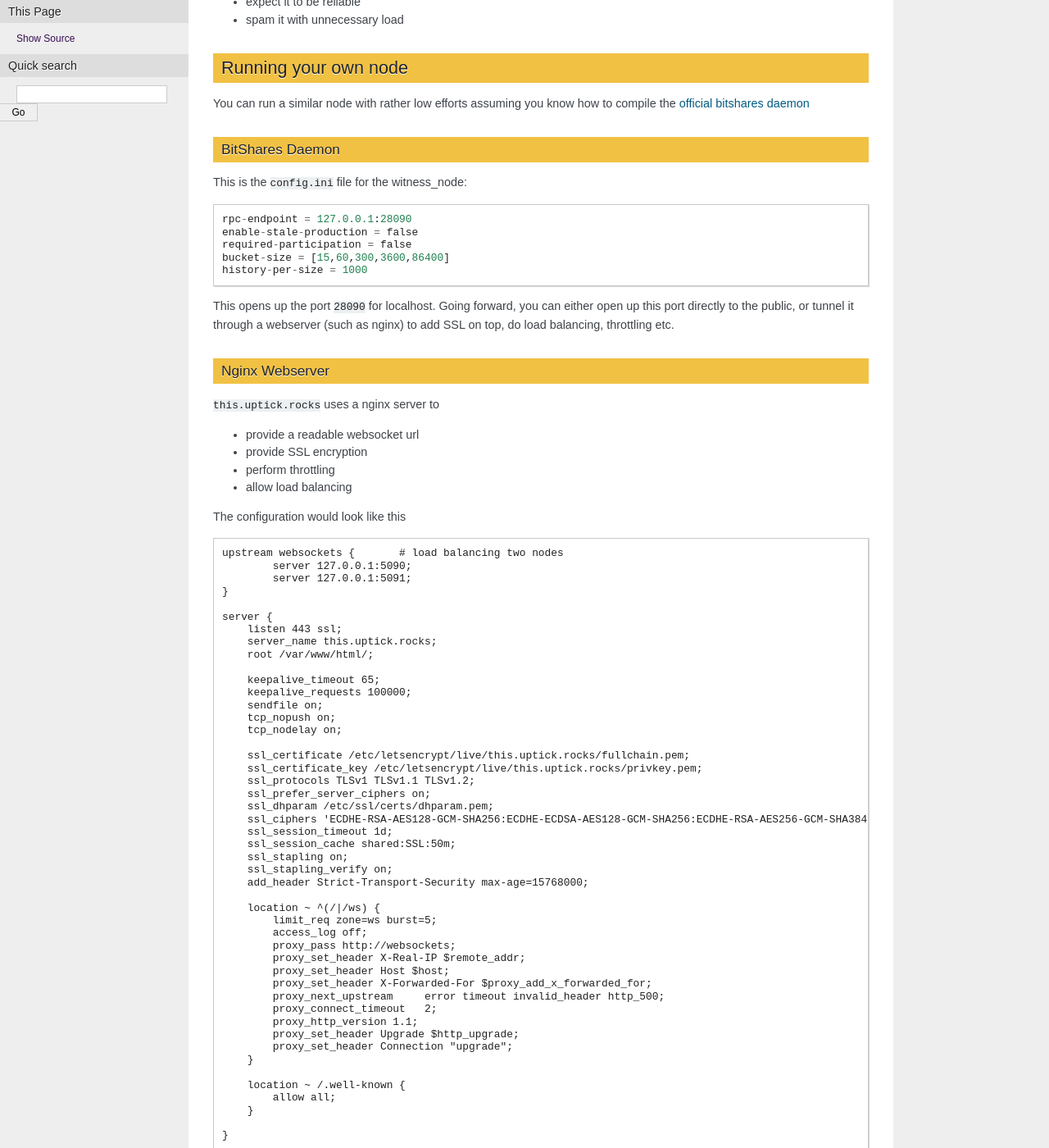
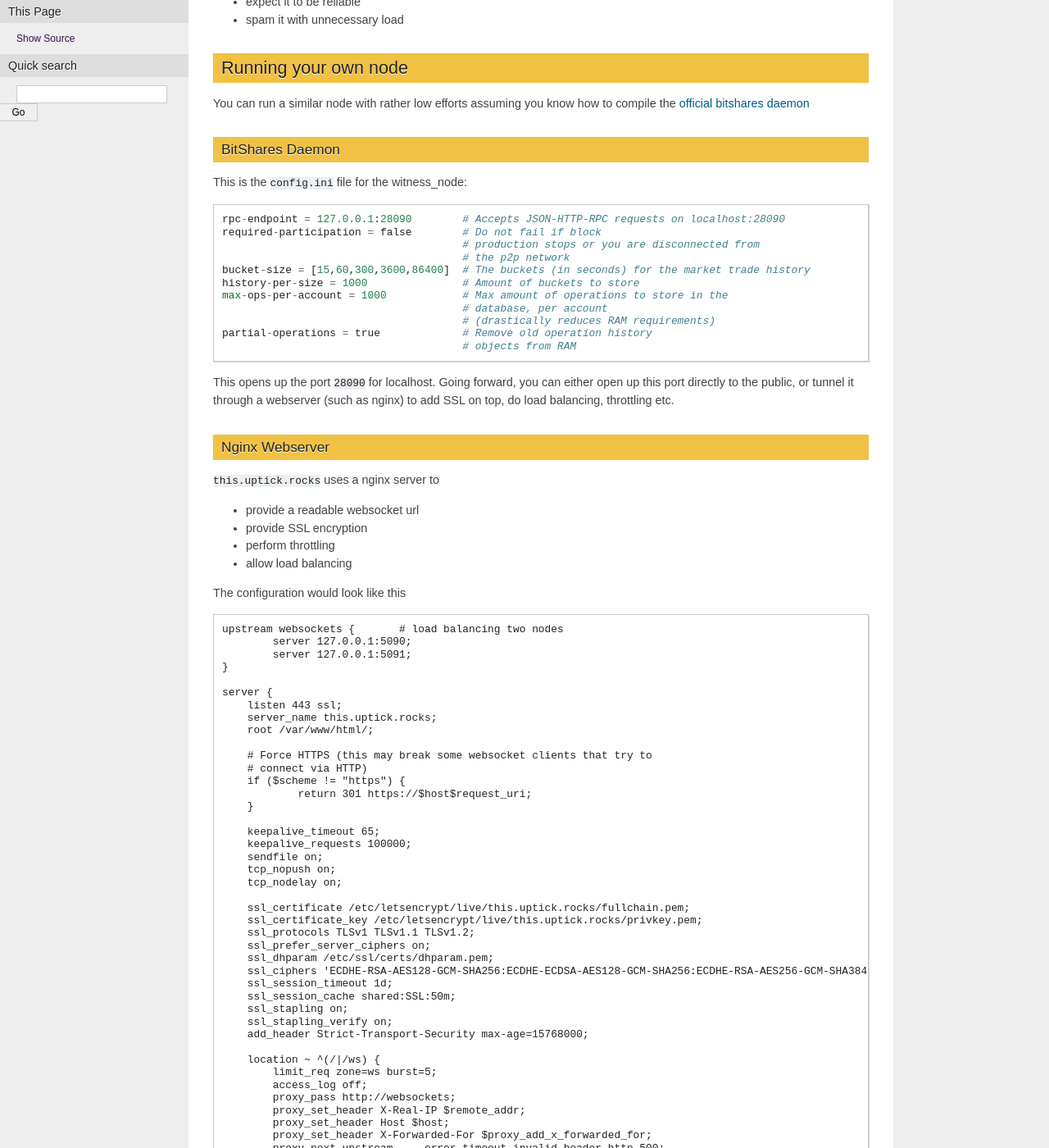
Before and after one commit to bitshares/uptick, a Sphinx documentation site: the page built from docs/public-api.rst, in a window 1280 px wide and 1400 px high, scrolled down 350 px. Shown: the whole window at 82% size. Built offline with Sphinx 7.4.7, drawn with Linux system fonts in a browser that asks for light colours; some of the changed text lies outside the part shown.

Commit message:
[docs] updates to public api config

```diff
--- a/docs/public-api.rst
+++ b/docs/public-api.rst
@@ -29,11 +29,18 @@ This is the ``config.ini`` file for the witness_node:
 
 ::
 
-    rpc-endpoint = 127.0.0.1:28090
-    enable-stale-production = false
-    required-participation = false
-    bucket-size = [15,60,300,3600,86400]
-    history-per-size = 1000
+    rpc-endpoint = 127.0.0.1:28090        # Accepts JSON-HTTP-RPC requests on localhost:28090
+    required-participation = false        # Do not fail if block
+                                          # production stops or you are disconnected from
+                                          # the p2p network
+    bucket-size = [15,60,300,3600,86400]  # The buckets (in seconds) for the market trade history
+    history-per-size = 1000               # Amount of buckets to store
+    max-ops-per-account = 1000            # Max amount of operations to store in the
+                                          # database, per account
+                                          # (drastically reduces RAM requirements)
+    partial-operations = true             # Remove old operation history
+                                          # objects from RAM
+
 
 This opens up the port ``28090`` for localhost. Going forward, you can either open up this port directly to the public, or tunnel it through a webserver (such as nginx) to add SSL on top, do load balancing, throttling etc.
 
@@ -60,6 +67,12 @@ The configuration would look like this
        listen 443 ssl;
        server_name this.uptick.rocks;
        root /var/www/html/;
+
+       # Force HTTPS (this may break some websocket clients that try to
+       # connect via HTTP)
+       if ($scheme != "https") {
+               return 301 https://$host$request_uri;
+       }
 
        keepalive_timeout 65;
        keepalive_requests 100000;
@@ -92,11 +105,6 @@ The configuration would look like this
            proxy_set_header Upgrade $http_upgrade;
            proxy_set_header Connection "upgrade";
        }
-
-       location ~ /.well-known {
-           allow all;
-       }
-
    }
 
 As you can see from the ``upstream`` block, the node actually uses a load balancing and failover across **two** locally running ``witness_node`` nodes.
```
